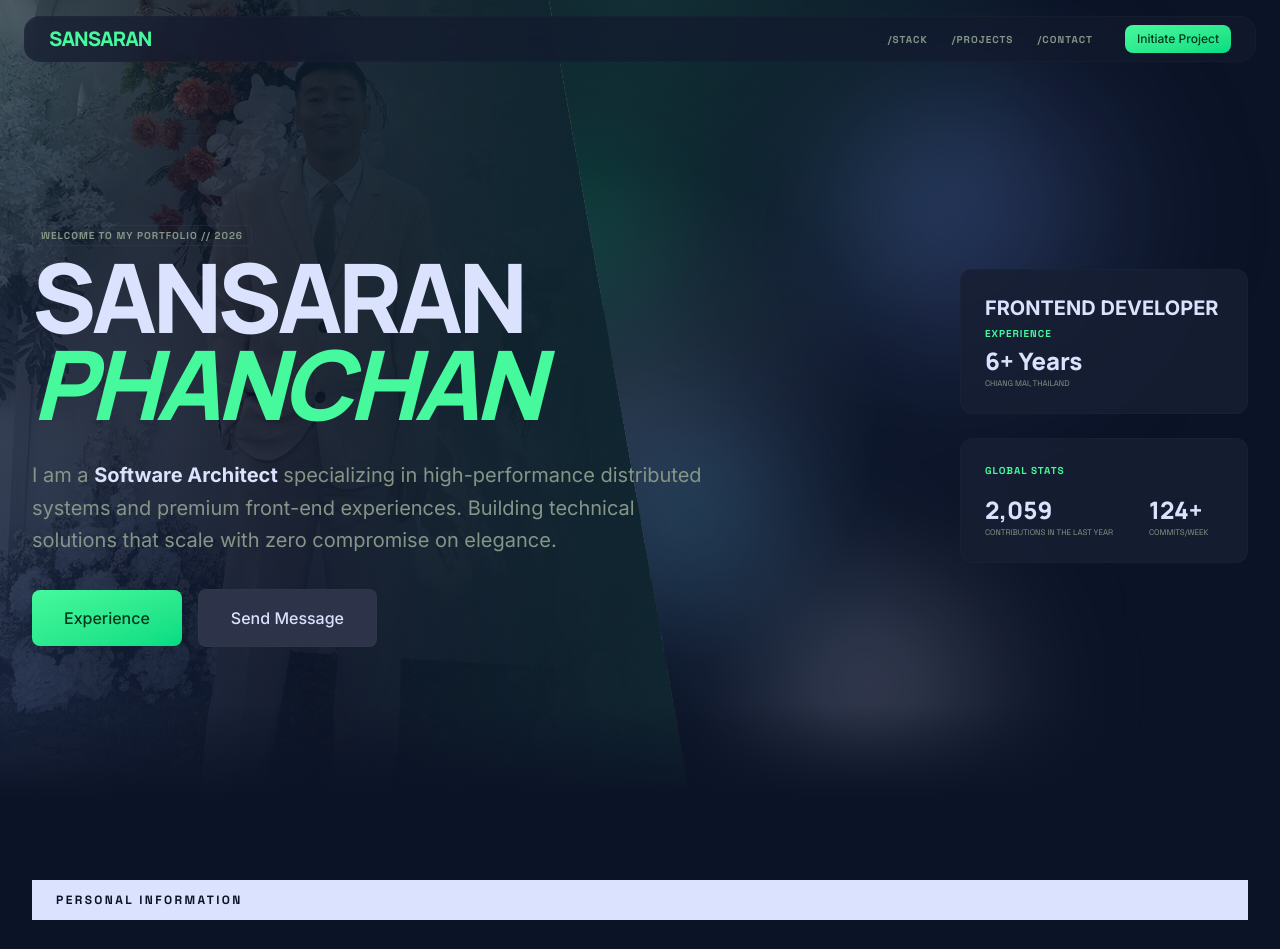
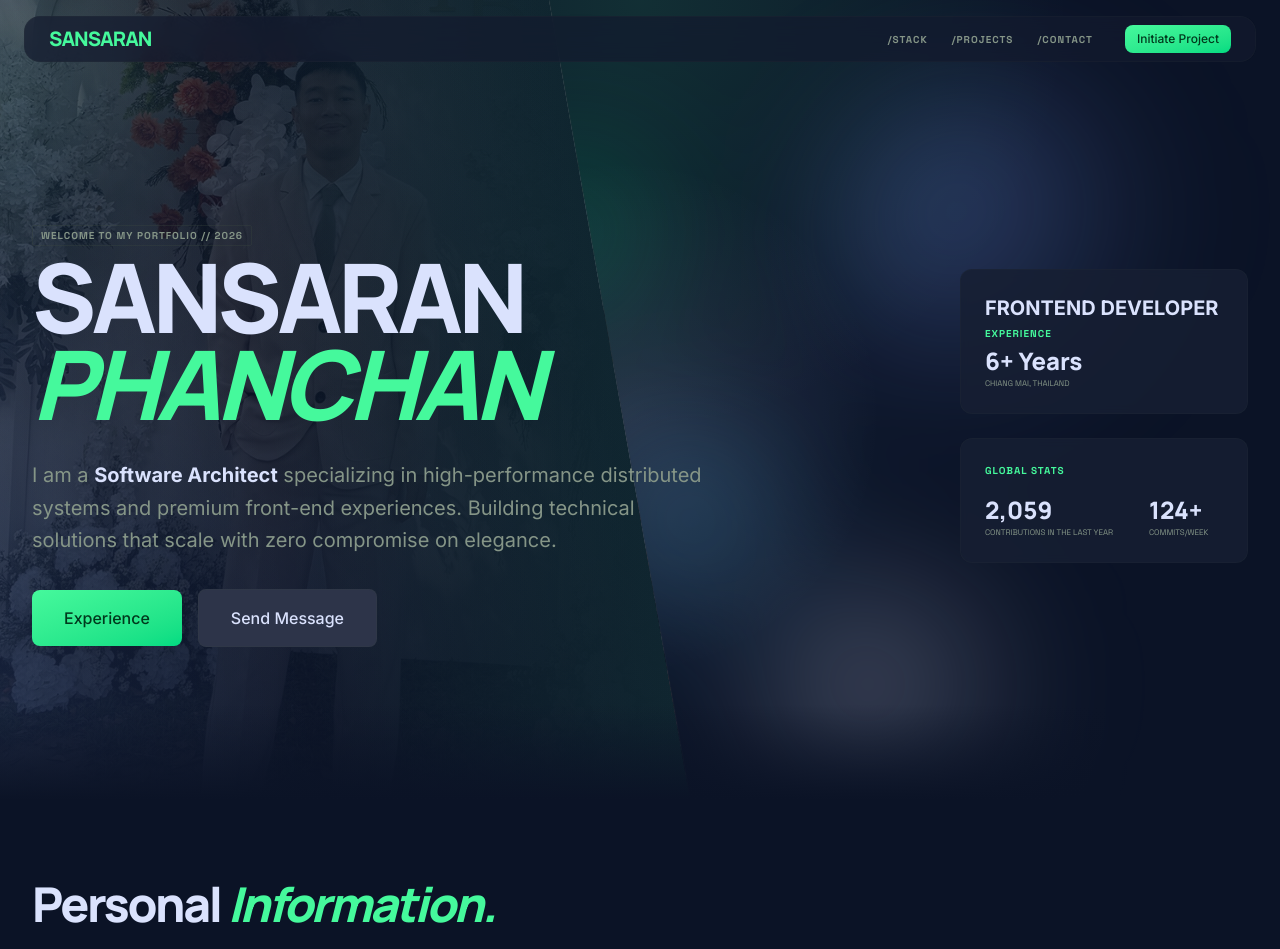
Before and after one commit to sansaran1234/MyPortfolio, a Next.js app: page / in a window 1280 px wide. Shown: the top 949 px of the page. Built offline with nearby package versions, Linux system fonts and the light colour scheme.

Commit message:
refactor: replace manual header with SectionIntro component in PersonalInformation

```diff
--- a/src/components/home/PersonalInformation.tsx
+++ b/src/components/home/PersonalInformation.tsx
@@ -3,6 +3,7 @@
 import { motion } from "motion/react";
 import { techStackGridCascade } from "../../animations/common.animations";
 import { Card } from "../ui/Card";
+import { SectionIntro } from "../ui/SectionIntro";
 
 const DATE_OF_BIRTH = new Date("1997-07-28");
 
@@ -46,13 +47,10 @@ export const PersonalInformation = () => {
     >
       <div className="w-full max-w-7xl">
         <motion.div variants={techStackGridCascade.heading}>
-          <div className="flex flex-col gap-4">
-            <div className="inline-flex bg-foreground px-6 py-3 text-background">
-              <span className="font-technical text-xs uppercase font-black tracking-[0.2em]">
-                Personal Information
-              </span>
-            </div>
-          </div>
+          <SectionIntro
+            title={<>Personal <span className="text-primary italic">Information.</span></>}
+            description="A quick profile dossier covering identity, physical profile, and personal status details in one compact board."
+          />
         </motion.div>
 
         <motion.div
```
